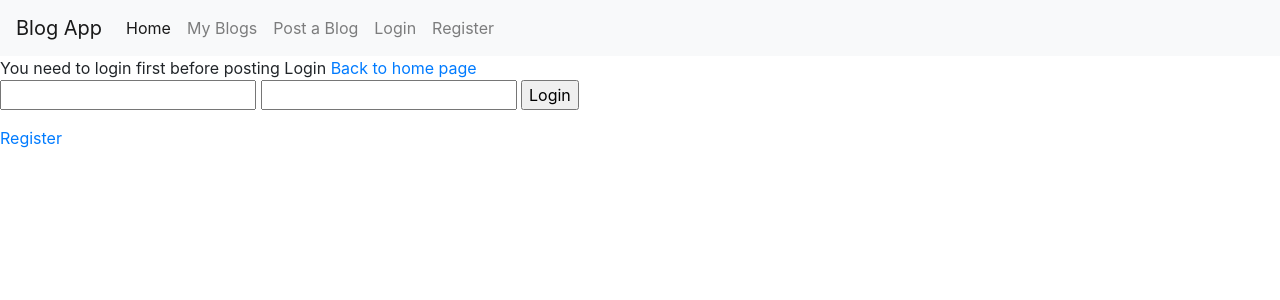
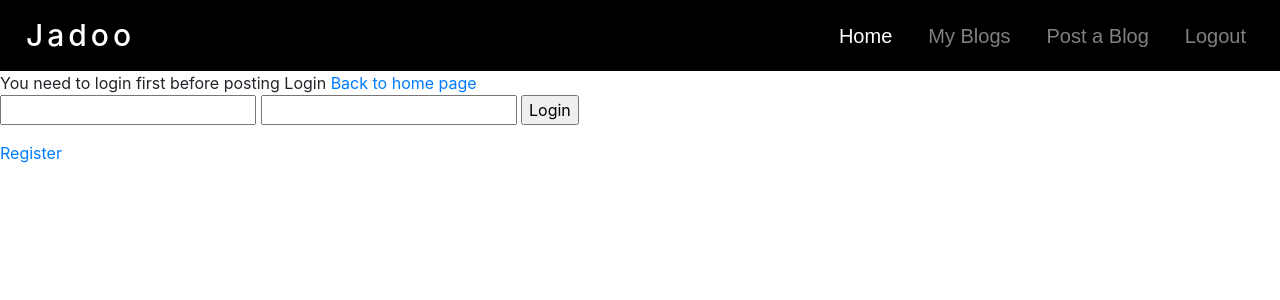
Before and after one commit to rj33536/Flogger, a Django app: page /post in a window 1280 px wide. Shown: the top 300 px of the page. Run offline with Django 3.2, Linux system fonts and the light colour scheme; some libraries are stand-ins or nearby versions.

Commit message:
updating base with navbar styling
Adding css for navbar with dark brackground

```diff
--- a/templates/base.html
+++ b/templates/base.html
@@ -1,16 +1,49 @@
 <html>
 <head>
+  <link rel="stylesheet" href="https://stackpath.bootstrapcdn.com/bootstrap/4.4.1/css/bootstrap.min.css" integrity="sha384-Vkoo8x4CGsO3+Hhxv8T/Q5PaXtkKtu6ug5TOeNV6gBiFeWPGFN9MuhOf23Q9Ifjh" crossorigin="anonymous">
 </head>
+<style>
+  .navbar{
+    background-color: rgb(0, 0, 0);
+    /* margin-bottom:10px; */
+    position: relative;
 
+    /* padding:0; */
+  }
+  .navbar-brand{
+    font-size: 30px;
+    color:#ff5252;
+    font-weight: 500;
+    margin-left:10px;
+    padding-left: 10px;
+    margin:auto;
+    letter-spacing: 4px;
+}
+.nav-item{
+    margin-left: 10px;
+    margin-right: 10px;
+    font-size: 20px;
+    line-height: 10px;
+    /* letter-spacing: 3px; */
+    font-family: 'Spartan', sans-serif;
+    font-weight: 300;
+
+}
+.navbar .nav-link:hover{
+    color: crimson;
+
+}
+
+</style>
 <body>
-<nav class="navbar navbar-expand-lg navbar-light bg-light">
-  <a class="navbar-brand" href="{% url 'index' %}">Blog App</a>
+<nav class="navbar navbar-expand-lg navbar-dark fixed-top ">
+  <a class="navbar-brand" href="#">Jadoo</a>
   <button class="navbar-toggler" type="button" data-toggle="collapse" data-target="#navbarSupportedContent" aria-controls="navbarSupportedContent" aria-expanded="false" aria-label="Toggle navigation">
     <span class="navbar-toggler-icon"></span>
   </button>
 
-  <div class="collapse navbar-collapse" id="navbarSupportedContent">
-    <ul class="navbar-nav mr-auto">
+  <div class="collapse navbar-collapse justify-content-end" id="navbarSupportedContent">
+    <ul class="navbar-nav ">
       <li class="nav-item active">
         <a class="nav-link" href="{% url 'index' %}">Home <span class="sr-only">(current)</span></a>
       </li>
@@ -20,16 +53,16 @@
       <li class="nav-item">
         <a class="nav-link" href="{% url 'post' %}">Post a Blog</a>
       </li>
-
-      {% if user.is_authenticated %}
-      <li class="nav-item"><a class="nav-link" href="{% url 'logout' %}">Logout</a></li>
-      {% else %}
-      <li class="nav-item"><a class="nav-link" href="{% url 'login' %}">Login</a></li>
-      <li class="nav-item"><a class="nav-link" href="{% url 'register' %}">Register</a></li>
-      {% endif %}
+      <li class="nav-item">
+        {% if user %}
+<a class="nav-link" href="{% url 'logout' %}">Logout</a>
+{% else %}
+<a class="nav-link" href="{% url 'login' %}">Login</a>
+{% endif %}
+      </li>
       {% if user.is_authenticated %}
       <li class="nav-item">
-        <a class="nav-link" href="{% url 'profile' user.username %}">{{user.username}}</a>
+        <a class="nav-link" href="#">{{user.username}}</a>
       </li>
       {% endif %}
     </ul>
@@ -38,12 +71,11 @@
 
 {% block body %}
 {% endblock body %}
-<div id="fb-root"></div>
-<script async defer crossorigin="anonymous" src="https://connect.facebook.net/en_GB/sdk.js#xfbml=1&version=v6.0&appId=2355139681390973&autoLogAppEvents=1"></script>
+
 <script src="https://code.jquery.com/jquery-3.4.1.slim.min.js" integrity="sha384-J6qa4849blE2+poT4WnyKhv5vZF5SrPo0iEjwBvKU7imGFAV0wwj1yYfoRSJoZ+n" crossorigin="anonymous"></script>
 <script src="https://cdn.jsdelivr.net/npm/popper.js@1.16.0/dist/umd/popper.min.js" integrity="sha384-Q6E9RHvbIyZFJoft+2mJbHaEWldlvI9IOYy5n3zV9zzTtmI3UksdQRVvoxMfooAo" crossorigin="anonymous"></script>
 <script src="https://stackpath.bootstrapcdn.com/bootstrap/4.4.1/js/bootstrap.min.js" integrity="sha384-wfSDF2E50Y2D1uUdj0O3uMBJnjuUD4Ih7YwaYd1iqfktj0Uod8GCExl3Og8ifwB6" crossorigin="anonymous"></script>
-<link rel="stylesheet" href="https://stackpath.bootstrapcdn.com/bootstrap/4.4.1/css/bootstrap.min.css" integrity="sha384-Vkoo8x4CGsO3+Hhxv8T/Q5PaXtkKtu6ug5TOeNV6gBiFeWPGFN9MuhOf23Q9Ifjh" crossorigin="anonymous">
+
 </body>
 
 </html>
```
